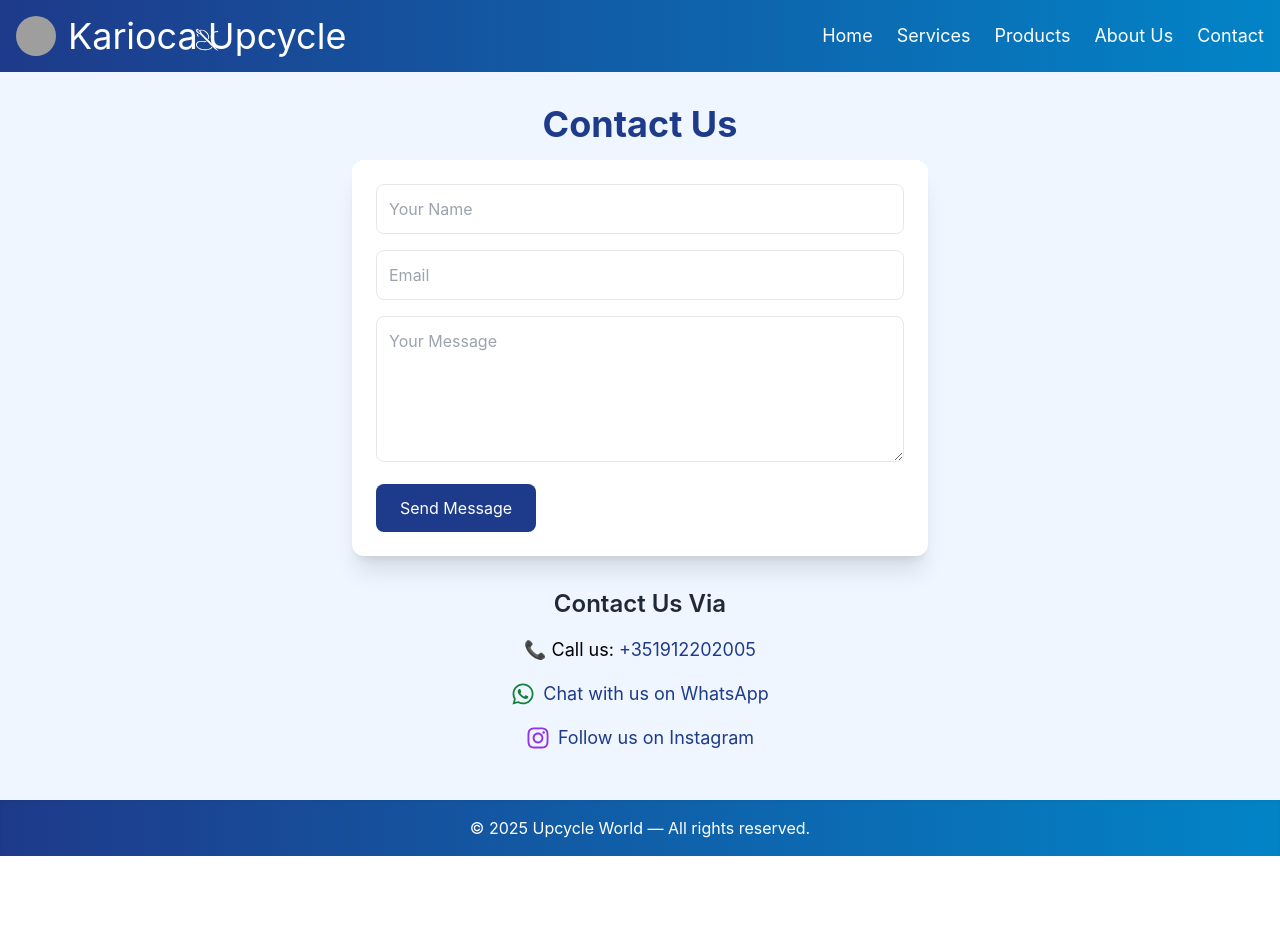
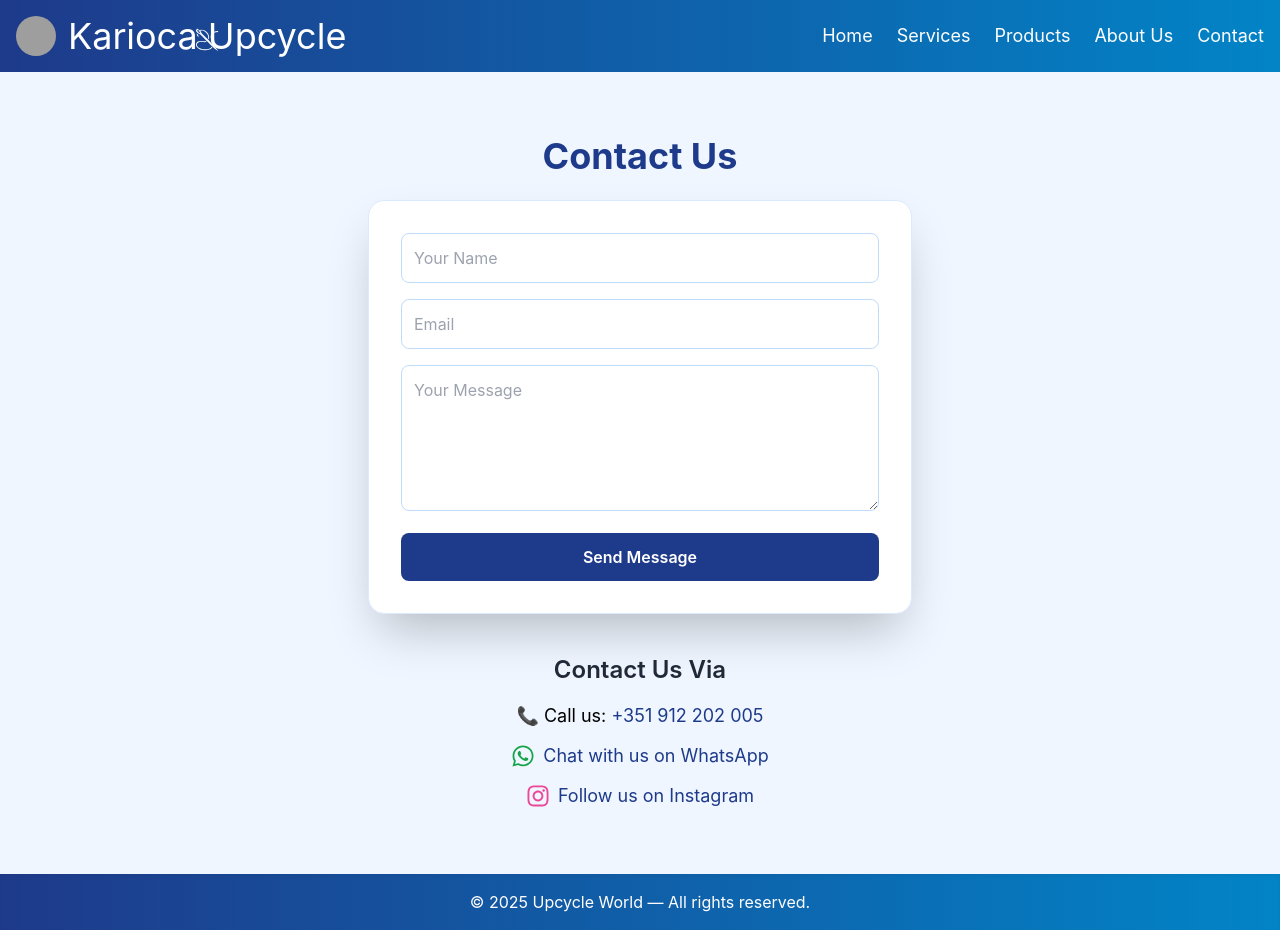
Before and after one commit to MA1681/KariocaUpcycle, a React (Create React App) app: page /contact in a window 1280 px wide. Before the commit the page ends 856 px from the top, so only its background shows below. Built offline with nearby package versions, Linux system fonts and the light colour scheme; grey boxes are pictures that could not be loaded.

Commit message:
corrections for some elements

```diff
--- a/src/pages/Contact.jsx
+++ b/src/pages/Contact.jsx
@@ -1,6 +1,6 @@
-import { useState } from 'react';
-import { FaWhatsapp, FaInstagram } from 'react-icons/fa'; // Import the WhatsApp and Instagram icons from react-icons
-import Layout from "../components/Layout"; // Make sure Layout is imported from the correct path
+import { useState, useEffect } from 'react';
+import { FaWhatsapp, FaInstagram } from 'react-icons/fa';
+import Layout from "../components/Layout";
 
 const Contact = () => {
   const [formData, setFormData] = useState({
@@ -10,6 +10,7 @@
   });
 
   const [status, setStatus] = useState('');
+  const [showStatus, setShowStatus] = useState(false);
 
   const handleChange = (e) => {
     const { name, value } = e.target;
@@ -22,109 +23,129 @@
   const handleSubmit = (e) => {
     e.preventDefault();
 
-    // Replace YOUR_FORM_ID with your Formspree form ID
     fetch('https://formspree.io/f/xblgzvdl', {
       method: 'POST',
       headers: {
-        'Accept': 'application/json'
+        'Accept': 'application/json',
+        'Content-Type': 'application/json'
       },
       body: JSON.stringify(formData)
     })
       .then((response) => {
         if (response.ok) {
-          setStatus('Message sent successfully!');
-          setFormData({
-            name: '',
-            email: '',
-            message: ''
-          });
+          setStatus('✅ Message sent successfully! We will contact you soon.');
+          setShowStatus(true);
+          setFormData({ name: '', email: '', message: '' });
         } else {
-          setStatus('Failed to send the message. Please try again later.');
+          setStatus('❌ Failed to send the message. Please try again later.');
+          setShowStatus(true);
         }
       })
       .catch((error) => {
-        setStatus('Error: ' + error.message);
+        setStatus('❌ Error: ' + error.message);
+        setShowStatus(true);
       });
   };
 
+  useEffect(() => {
+    if (showStatus) {
+      const timer = setTimeout(() => setShowStatus(false), 5000);
+      return () => clearTimeout(timer);
+    }
+  }, [showStatus]);
+
   return (
     <Layout>
-      <section className="max-w-xl mx-auto">
-        <h2 className="text-4xl font-bold text-blue-900 mb-4 text-center">Contact Us</h2>
+      <section className="max-w-xl mx-auto px-4 py-8">
+        <h2 className="text-4xl font-bold text-blue-900 mb-6 text-center">Contact Us</h2>
 
-        {/* Contact Form */}
         <form
           onSubmit={handleSubmit}
-          action="https://formspree.io/f/YOUR_FORM_ID" // Formspree action URL
-          method="POST"
-          className="space-y-4 bg-white p-6 shadow-xl rounded-xl"
+          className="space-y-4 bg-white p-8 shadow-2xl rounded-2xl border border-blue-100"
         >
           <input
             type="text"
             name="name"
             placeholder="Your Name"
-            className="w-full p-3 border rounded-lg"
+            className="w-full p-3 border border-blue-200 rounded-lg focus:outline-none focus:ring-2 focus:ring-blue-400"
             value={formData.name}
             onChange={handleChange}
+            required
           />
           <input
             type="email"
             name="email"
             placeholder="Email"
-            className="w-full p-3 border rounded-lg"
+            className="w-full p-3 border border-blue-200 rounded-lg focus:outline-none focus:ring-2 focus:ring-blue-400"
             value={formData.email}
             onChange={handleChange}
+            required
           />
           <textarea
             name="message"
             placeholder="Your Message"
-            className="w-full p-3 border rounded-lg"
+            className="w-full p-3 border border-blue-200 rounded-lg focus:outline-none focus:ring-2 focus:ring-blue-400"
             rows="5"
             value={formData.message}
             onChange={handleChange}
+            required
           ></textarea>
           <button
             type="submit"
-            className="bg-blue-900 text-white px-6 py-3 rounded-lg hover:bg-blue-900 transition"
+            className="w-full bg-blue-900 text-white px-6 py-3 rounded-lg hover:bg-blue-700 transition-all font-semibold"
           >
             Send Message
           </button>
         </form>
 
-        {/* Status message */}
-        {status && <p className="mt-4 text-center text-gray-700">{status}</p>}
-
         {/* Contact via other methods */}
-        <div className="mt-8 text-center">
+        <div className="mt-10 text-center">
           <h3 className="text-2xl font-semibold text-gray-800 mb-4">Contact Us Via</h3>
 
-          {/* Phone contact */}
-          <div className="mb-4">
-            <p className="text-lg">
-              📞 Call us: <a href="tel:+351912202005" className="text-blue-900 hover:text-blue-900">+351912202005</a>
+          <p className="text-lg mb-3">
+            📞 Call us: <a href="tel:+351912202005" className="text-blue-900 hover:underline">+351 912 202 005</a>
           </p>
-          </div>
 
-          {/* WhatsApp contact */}
-          <div className="mb-4">
+          <p className="text-lg flex items-center justify-center mb-3">
+            <FaWhatsapp className="mr-2 text-2xl text-green-600" />
+            <a
+              href="https://wa.me/+351912202005"
+              target="_blank"
+              rel="noopener noreferrer"
+              className="text-blue-900 hover:text-green-700 transition"
+            >
+              Chat with us on WhatsApp
+            </a>
+          </p>
+
           <p className="text-lg flex items-center justify-center">
-              <FaWhatsapp className="mr-2 text-2xl text-green-700" />
-              <a href="https://wa.me/+351912202005" className="text-blue-900 hover:text-green-800" target="_blank" rel="noopener noreferrer">
-                Chat with us on WhatsApp
+            <FaInstagram className="mr-2 text-2xl text-pink-500" />
+            <a
+              href="https://instagram.com/michelamiri"
+              target="_blank"
+              rel="noopener noreferrer"
+              className="text-blue-900 hover:text-pink-600 transition"
+            >
+              Follow us on Instagram
             </a>
           </p>
         </div>
 
-          {/* Instagram contact */}
-          <div className="mb-4">
-            <p className="text-lg flex items-center justify-center">
-              <FaInstagram className="mr-2 text-2xl text-purple-600" />
-              <a href="https://instagram.com/michelamiri" className="text-blue-900 hover:text-blue-900" target="_blank" rel="noopener noreferrer">
-                Follow us on Instagram
-              </a>
-            </p>
+        {/* Success/Error Message */}
+        {showStatus && (
+          <div className="fixed inset-0 flex items-center justify-center z-50">
+            <div
+              className={`max-w-md w-full mx-4 px-6 py-4 text-center text-lg font-medium rounded-xl shadow-xl border animate-fade-in transition-all duration-500
+                ${
+                  status.includes('successfully')
+                    ? 'bg-gradient-to-r from-blue-100 to-blue-50 text-blue-900 border-blue-300'
+                    : 'bg-red-100 text-red-800 border-red-300'
+                }`}
+            >
+              {status}
             </div>
           </div>
+        )}
       </section>
     </Layout>
   );
--- a/src/pages/Products.jsx
+++ b/src/pages/Products.jsx
@@ -58,7 +58,7 @@
   return (
     <Layout>
       <div className="py-16 px-6 md:px-12 bg-gray-50">
-        <h2 className="text-5xl font-semibold text-center text-blue-900 mb-12">Our Products</h2>
+        <h2 className="text-4xl font-semibold text-center text-blue-900 mb-12">Our Products</h2>
 
         {/* Product Grid */}
         <div className="grid grid-cols-1 sm:grid-cols-2 md:grid-cols-3 lg:grid-cols-4 gap-10">
--- a/src/pages/Services.jsx
+++ b/src/pages/Services.jsx
@@ -34,7 +34,7 @@
   return (
     <Layout>
       <div className="services-container py-16 px-6 md:px-12">
-        <h2 className="text-5xl font-bold text-center text-blue-900 mb-10">Our Services</h2>
+        <h2 className="text-4xl font-bold text-center text-blue-900 mb-10">Our Services</h2>
         <div className="grid grid-cols-1 sm:grid-cols-2 md:grid-cols-3 gap-8">
           {servicesData.map((service, index) => (
             service.isExternal ? (
--- a/src/pages/Workshops.jsx
+++ b/src/pages/Workshops.jsx
@@ -58,7 +58,7 @@
           ].map((workshop, idx) => (
             <div
               key={idx}
-              className="workshop-item bg-white p-8 rounded-3xl shadow-xl hover:shadow-2xl transition-all duration-500 hover:bg-green-50 transform hover:scale-105 flex flex-col justify-between h-full"
+              className="workshop-item bg-white p-8 rounded-3xl shadow-xl hover:shadow-2xl transition-all duration-500 hover:bg-blue-50 transform hover:scale-105 flex flex-col justify-between h-full"
             >
               <div className="relative">
                 <img
```
Also changed, not shown: src/pages/Home.jsx (+52 -56 lines). Lines whose indentation alone changed are shown as unchanged.
